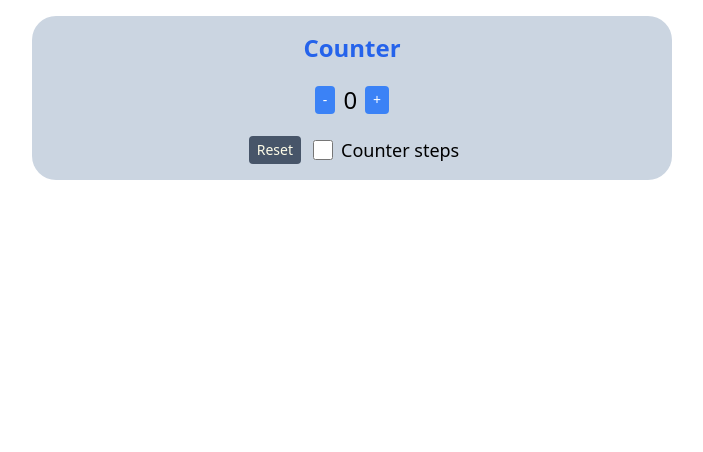
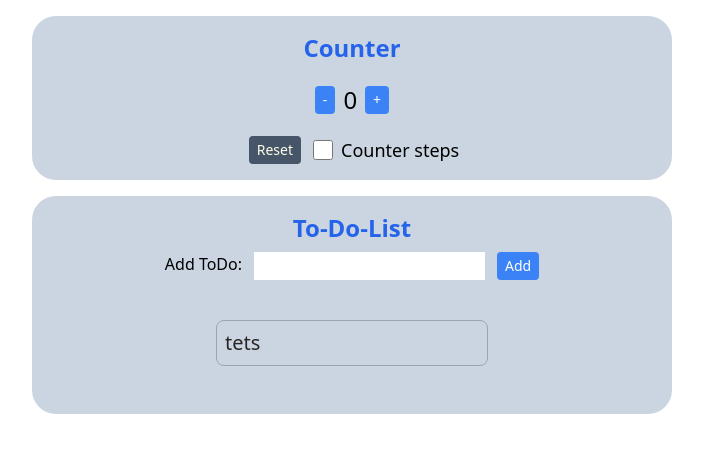
Before and after one commit to fabiankargl/React-App, a React (Create React App) app: page / in a window 1280 px wide. Shown: the top 452 px of the page, without its empty margins (288-991 px from the left). Built offline with nearby package versions, Linux system fonts and the light colour scheme.

Commit message:
structure for toDoList

```diff
--- a/src/App.jsx
+++ b/src/App.jsx
@@ -1,9 +1,11 @@
 import Counter from "./components/Counter";
+import ToDoList from "./components/ToDoList";
 
 function App() {
   return (
     <>
       <Counter />
+      <ToDoList />
     </>
   );
 }
--- /dev/null
+++ b/src/components/ToDoList.jsx
@@ -0,0 +1,17 @@
+export default function ToDoList() {
+  return (
+    <div className="flex flex-col items-center bg-slate-300 m-4 rounded-3xl p-4 w-1/2 mx-auto">
+      <h1 className="text-2xl font-bold text-blue-600">To-Do-List</h1>
+      <div className="flex m-2 justify-between space-x-3">
+        <label htmlFor="todo">Add ToDo:</label>
+        <input type="text" id="todo" />
+        <button className="text-sm px-2 py-1 mx-1 bg-blue-500 text-white rounded disabled:bg-gray-300">
+          Add
+        </button>
+      </div>
+      <ul className="m-4 p-4  w-1/2">
+        <li className="p-2 border border-gray-400 rounded-lg text-stone-800 text-xl  w-full">tets</li>
+      </ul>
+    </div>
+  );
+}
```
